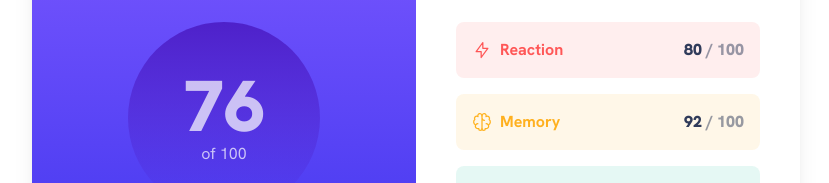
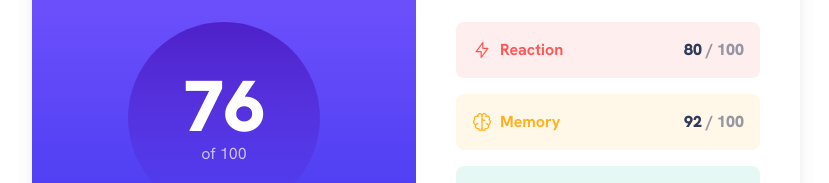
Before and after one commit to Qorbanzadeh/result-summary-component, a Next.js app: page / in a window 1280 px wide. Shown: the part 230-413 px from the top of the page, without its empty margins (224-1053 px from the left). Built offline with nearby package versions, Linux system fonts and the light colour scheme.

Commit message:
Fix colors

```diff
--- a/src/components/result-score.component.tsx
+++ b/src/components/result-score.component.tsx
@@ -8,7 +8,7 @@ function ResultScore() {
     >
       <h1 className="text-2xl font-bold">Your result</h1>
       <p className="grid w-48 mx-auto rounded-full bg-gradient-to-b from-gradient_violet_blue to-gradient_persian_blue aspect-square place-content-center">
-        <span className="block font-black text-7xl">76</span> of 100
+        <span className="block font-black text-white text-7xl">76</span> of 100
       </p>
 
       <div className="grid content-start gap-4">
--- a/src/components/result-summary.component.tsx
+++ b/src/components/result-summary.component.tsx
@@ -44,7 +44,7 @@ function ResultSummary() {
         ))}
       </div>
 
-      <button className="px-8 py-4 rounded-full cursor-pointer text-neutral_white bg-neutral_dark_gray_blue hover:bg-gradient-to-t hover:from-gradient_light_royal_blue hover:to-gradient_light_slate_blue">
+      <button className="px-8 py-4 text-white rounded-full cursor-pointer bg-neutral_dark_gray_blue hover:bg-gradient-to-t hover:from-gradient_light_royal_blue hover:to-gradient_light_slate_blue">
         Continue
       </button>
     </div>
```
